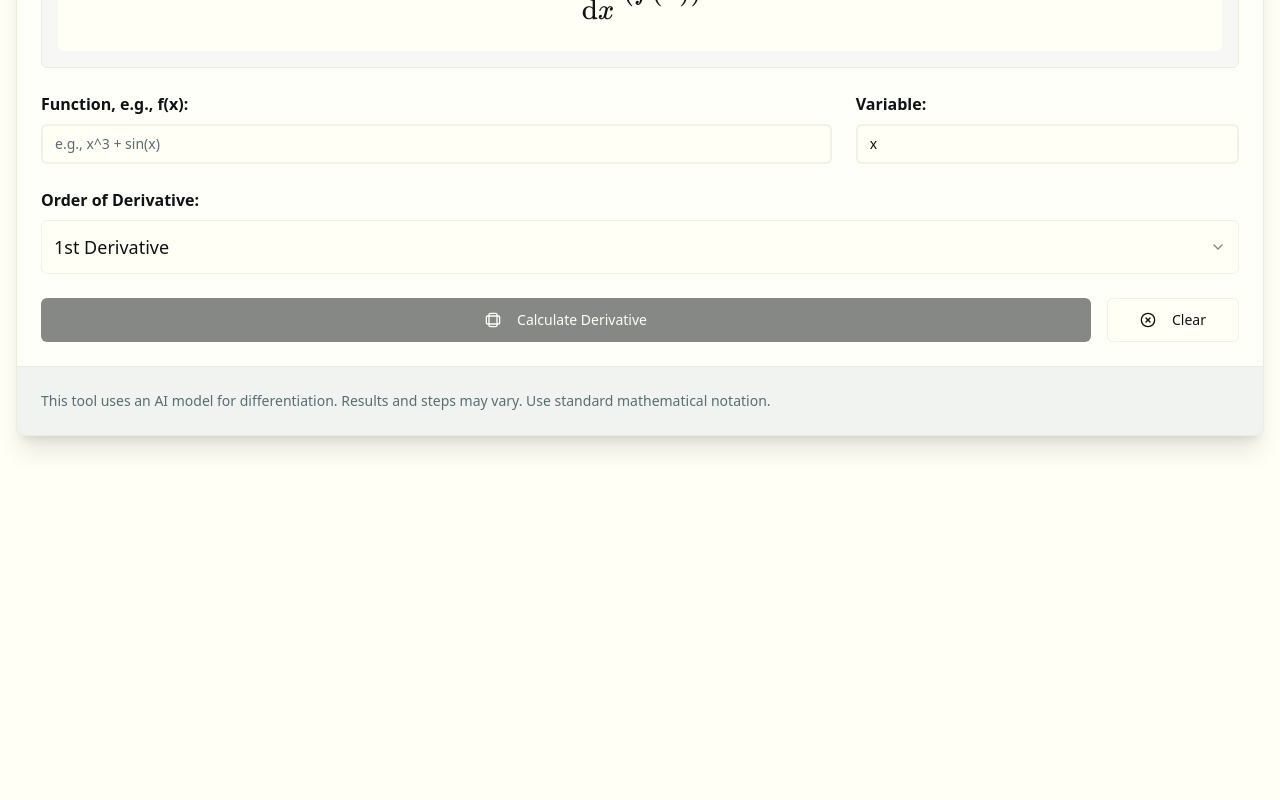
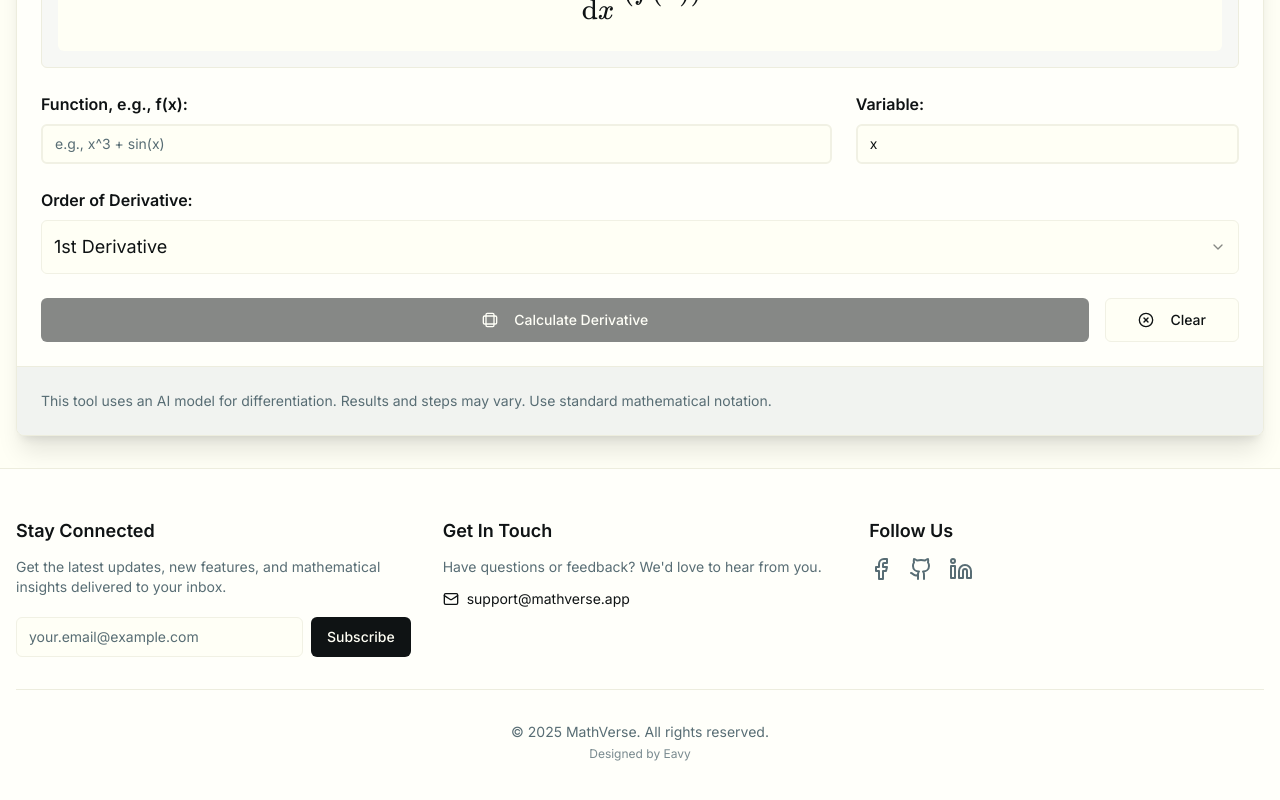
Before and after one commit to Eavyjr/Math-Verse, a Next.js app: page /operations/differentiation in a window 1280 px wide. Shown: the part 490-1290 px from the top of the page. Before the commit the page ends 958 px from the top, so only its background shows below. Built offline with nearby package versions, Linux system fonts and the light colour scheme; what @genkit-ai/googleai, genkit would draw is missing.

Commit message:
Footer still not available

```diff
--- a/src/app/layout.tsx
+++ b/src/app/layout.tsx
@@ -1,26 +1,24 @@
 
 import type { Metadata } from 'next';
-// import { Inter, Fira_Code } from 'next/font/google'; // Temporarily commented out
+import { Inter, Fira_Code } from 'next/font/google'; // Using Inter and Fira Code as Geist was causing issues
 import './globals.css';
 import Header from '@/components/layout/header';
-// import Footer from '@/components/layout/footer'; // Temporarily commented out
-// import { AuthProvider } from '@/context/auth-context'; // AuthProvider commented out
-// import { Toaster } from '@/components/ui/toaster'; // Toaster commented out
-// import { Analytics } from "@vercel/analytics/next"; // Vercel Analytics commented out
+import Footer from '@/components/layout/footer'; // Ensure this import is correct
+// import { AuthProvider } from '@/context/auth-context'; // AuthProvider is currently commented out
+import { Toaster } from '@/components/ui/toaster'; // Re-enable Toaster
+import { Analytics } from "@vercel/analytics/next"; // Re-enable Vercel Analytics
 import "katex/dist/katex.min.css"; // Import KaTeX CSS globally
 
-/* // Temporarily commented out
 const inter = Inter({
-  variable: '--font-geist-sans',
+  variable: '--font-geist-sans', // Keeping variable name for consistency if CSS relies on it
   subsets: ['latin'],
 });
 
 const firaCode = Fira_Code({
-  variable: '--font-geist-mono',
+  variable: '--font-geist-mono', // Keeping variable name for consistency
   subsets: ['latin'],
   weight: ['400', '500', '700'],
 });
-*/
 
 export const metadata: Metadata = {
   title: 'MathVerse',
@@ -35,21 +33,19 @@ export default function RootLayout({
   return (
     <html lang="en" suppressHydrationWarning>
       <head>
-        {/* KaTeX CSS is imported above now */}
-        {/* Desmos API Script - Using provided API key, removed async */}
+        {/* KaTeX CSS is imported via globals.css or directly above */}
         <script src="https://www.desmos.com/api/v1.9/calculator.js?apiKey=dcb31709b452b1cf9dc26972add0fda6"></script>
       </head>
-      {/* <body className={`${inter.variable} ${firaCode.variable} antialiased flex flex-col min-h-screen bg-background text-foreground`}> */}
-      <body className={`antialiased flex flex-col min-h-screen bg-background text-foreground`}> {/* Temporarily removed font variables */}
-        {/* <AuthProvider> */}
+      <body className={`${inter.variable} ${firaCode.variable} antialiased flex flex-col min-h-screen bg-background text-foreground`}>
+        {/* <AuthProvider> */} {/* AuthProvider remains commented out as per last instruction */}
           <Header />
           <main className="flex-grow container mx-auto px-4 py-8">
             {children}
           </main>
-          {/* <Footer /> */} {/* Temporarily commented out */}
-          {/* <Toaster /> */} {/* Temporarily commented out */}
+          <Footer /> {/* Ensure Footer is rendered here */}
+          <Toaster /> {/* Render Toaster for notifications */}
         {/* </AuthProvider> */}
-        {/* <Analytics /> */} {/* Temporarily commented out */}
+        <Analytics /> {/* Render Vercel Analytics */}
       </body>
     </html>
   );
```
